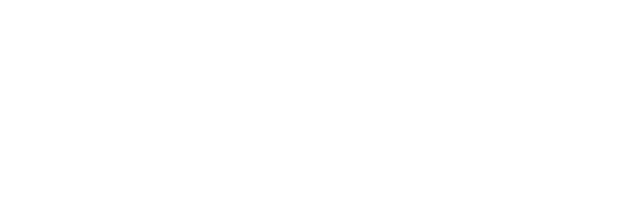
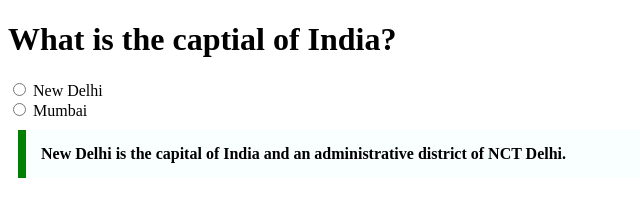
Before and after one commit to acciojob/trivia-8278471131, a website: page main.html in a window 1280 px wide. Shown: the whole page, without its empty margins (0-640 px from the left). Drawn offline with Linux system fonts and the light colour scheme.

Commit message:
created a submission

```diff
--- a/main.html
+++ b/main.html
@@ -10,6 +10,15 @@
 	<!-- the entire body must be written by student -->
     <script type="text/javascript" src="./script.js">
 </script>
+	<form>
+		<h1>What is the captial of India?</h1>
+		<input type="radio" >
+		<label>New Delhi</label><br>
+		<input type="radio">
+		<label>Mumbai</label>
+		<blockquote>New Delhi is the capital of India and an administrative district of NCT Delhi.</blockquote>
+	</form>
+
 
 </body>
 
--- a/styles.css
+++ b/styles.css
@@ -1,2 +1,10 @@
 
 /* Your CSS Code here. */
+blockquote{
+	max-width: 600px;
+	margin: 10px;
+	padding: 15px;
+	border-left: 8px solid green;
+	background-color: #f8fffe;
+	font-weight: bold;
+}
```
